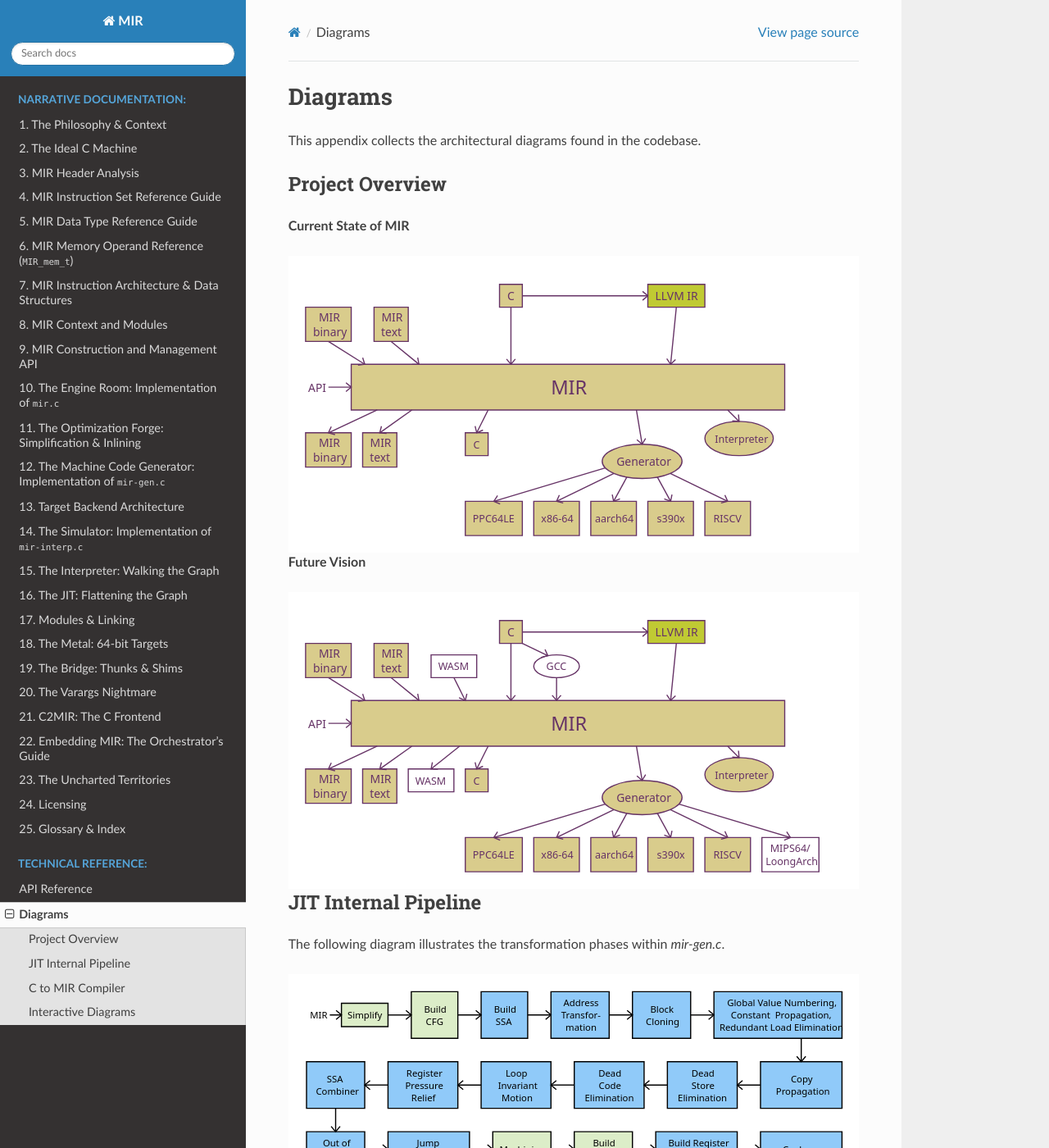
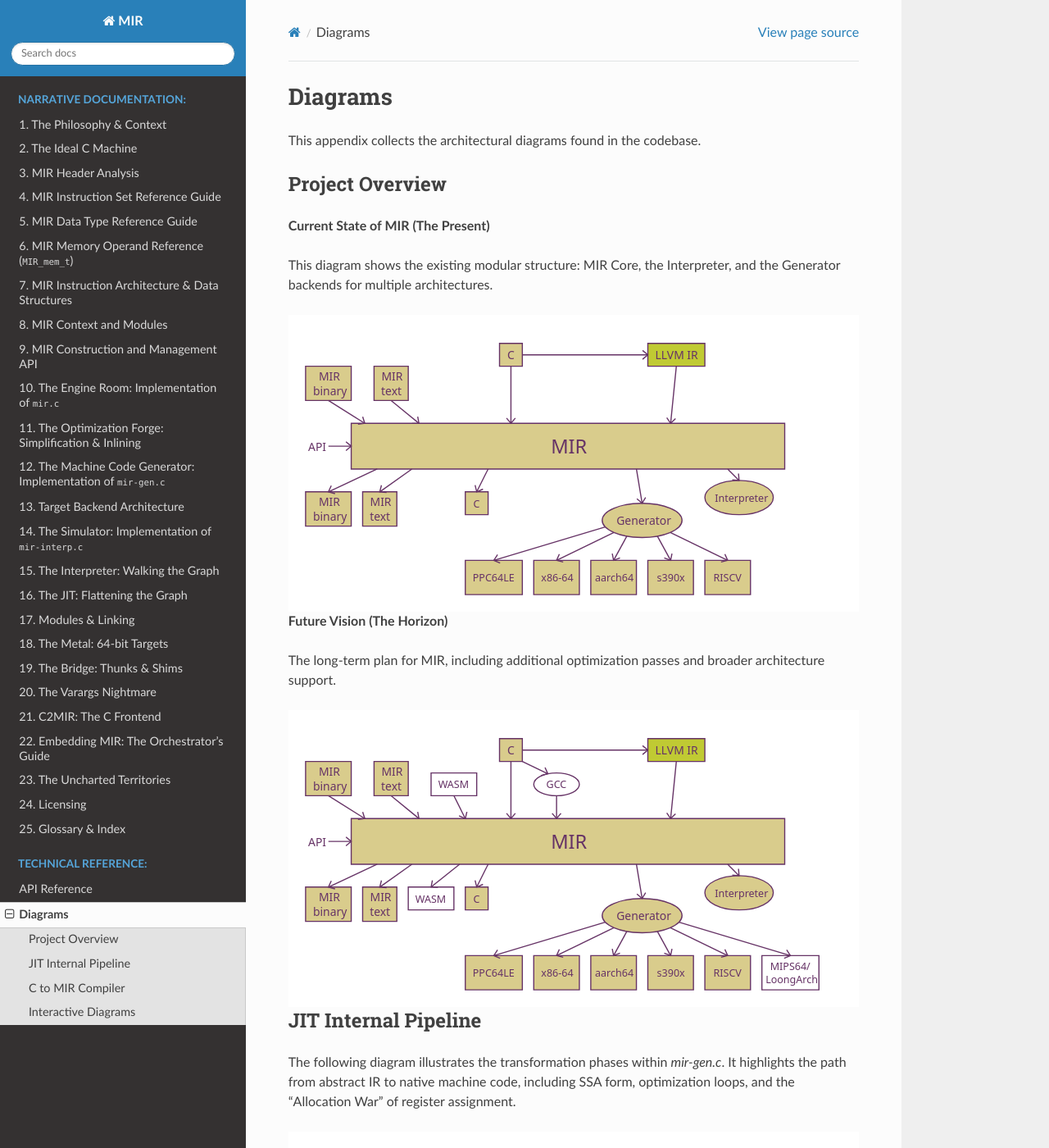
Before and after one commit to cyrilmhansen/mir-sys, a Sphinx documentation site: the page built from doc/diagrams.rst, in a window 1280 px wide and 1400 px high. Shown: the whole window at 82% size. Built offline with Sphinx 7.4.7 and the Read the Docs theme 3.1.0, drawn with Linux system fonts in a browser that asks for light colours; some of the changed text lies outside the part shown.

Commit message:
Docs: final polish of C2MIR, Embedding, Generator, and Diagrams with formatting fixes

```diff
--- a/doc/08_c2mir.rst
+++ b/doc/08_c2mir.rst
@@ -76,7 +76,7 @@
 .. _c2m_context_pass:
 
 4. The Context Pass: Semantic Enlightenment
-------------------------------------------
+--------------------------------------------------------------------------------
 
 Once the AST is built, it is a "skeleton" of the program. The **Context Pass** (the ``check`` function) provides the "soul" by adding type information and verifying C's strict rules.
 
--- a/doc/21_mir_generator.rst
+++ b/doc/21_mir_generator.rst
@@ -1,5 +1,6 @@
 The Machine Code Generator: Implementation of ``mir-gen.c``
 ================================================================================
+=====================
 
 We have already conquered the high peaks of the MIR Core. We have seen how functions are born, how data is laid out, and how the universe is saved and loaded.
 
--- a/doc/22_mir_interpreter.rst
+++ b/doc/22_mir_interpreter.rst
@@ -41,7 +41,7 @@
 *   **Speed**: This turns a symbolic search into a simple array index jump, keeping the simulator's heart beating fast.
 
 3. The Heartbeat: The Main Interpretation Loop (``eval``)
---------------------------------------------------------
+--------------------------------------------------------------------------------
 
 Once the script is translated into ICode, the interpreter enters its main loop: ``eval``. This function is the processor's virtual soul.
 
--- a/doc/diagrams.rst
+++ b/doc/diagrams.rst
@@ -6,13 +6,17 @@
 Project Overview
 ----------------
 
-**Current State of MIR**
+**Current State of MIR (The Present)**
+
+This diagram shows the existing modular structure: MIR Core, the Interpreter, and the Generator backends for multiple architectures.
 
 .. image:: _static/diagrams/mir3.*
    :align: center
    :alt: Current MIR Architecture
 
-**Future Vision**
+**Future Vision (The Horizon)**
+
+The long-term plan for MIR, including additional optimization passes and broader architecture support.
 
 .. image:: _static/diagrams/mirall.*
    :align: center
@@ -21,7 +25,7 @@
 JIT Internal Pipeline
 ---------------------
 
-The following diagram illustrates the transformation phases within `mir-gen.c`.
+The following diagram illustrates the transformation phases within `mir-gen.c`. It highlights the path from abstract IR to native machine code, including SSA form, optimization loops, and the "Allocation War" of register assignment.
 
 .. image:: _static/diagrams/mir-gen.*
    :align: center
@@ -30,7 +34,7 @@
 C to MIR Compiler
 -----------------
 
-Structure of the `c2mir` compiler.
+Structure of the `c2mir` compiler. This diagram shows the four-pass alchemy: Lexer/Preprocessor, Recursive Descent Parser, Semantic Context Pass, and the final emission of MIR instructions.
 
 .. image:: _static/diagrams/c2mir.*
    :align: center
```
Also changed, not shown: doc/09_embedding.rst (+18 -10 lines), 6 other files.
